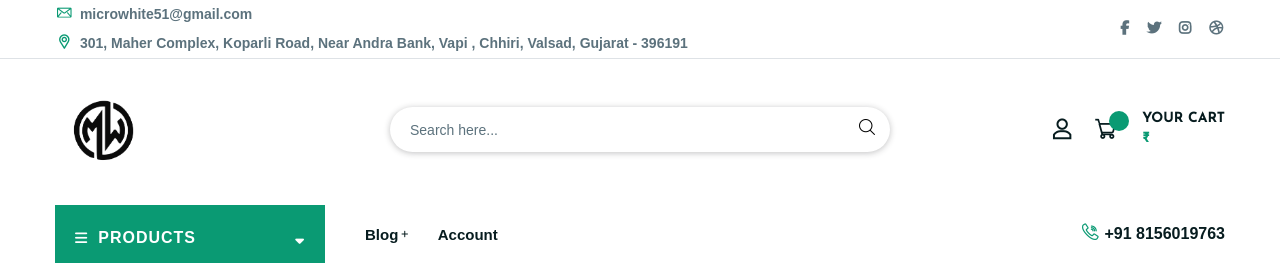
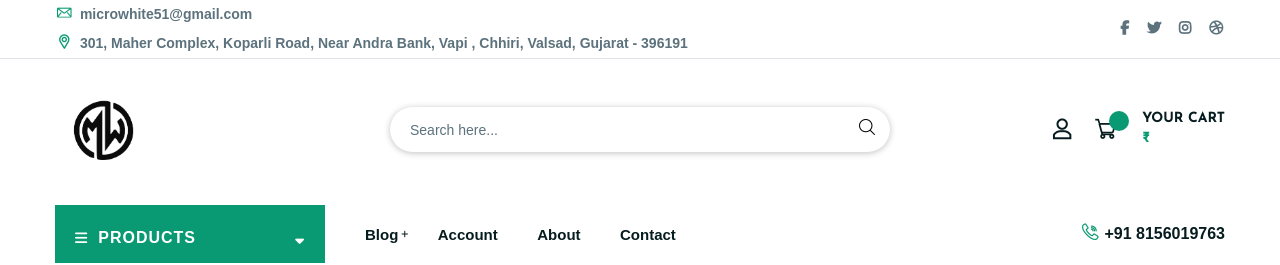
Before and after one commit to readywebsites/sh-microwhite, a Django app: page /about/ in a window 1280 px wide. Shown: the top 265 px of the page. Run offline with Django 3.2, Linux system fonts and the light colour scheme; parts of the project's set-up code (start-up, migrations or seed data) failed here and were passed over; some libraries are stand-ins or nearby versions; some web fonts are replaced.

Commit message:
added about and contact in nav bar

```diff
--- a/templates/base/base.html
+++ b/templates/base/base.html
@@ -286,6 +286,8 @@
                                             </li>
 
                                             <li><a href="/profile/">Account</a></li>
+                                            <li><a href="/about/">About</a></li>
+                                            <li><a href="/contact/">Contact</a></li>
                                         </ul>
                                     </div>
                                 </nav>
```
